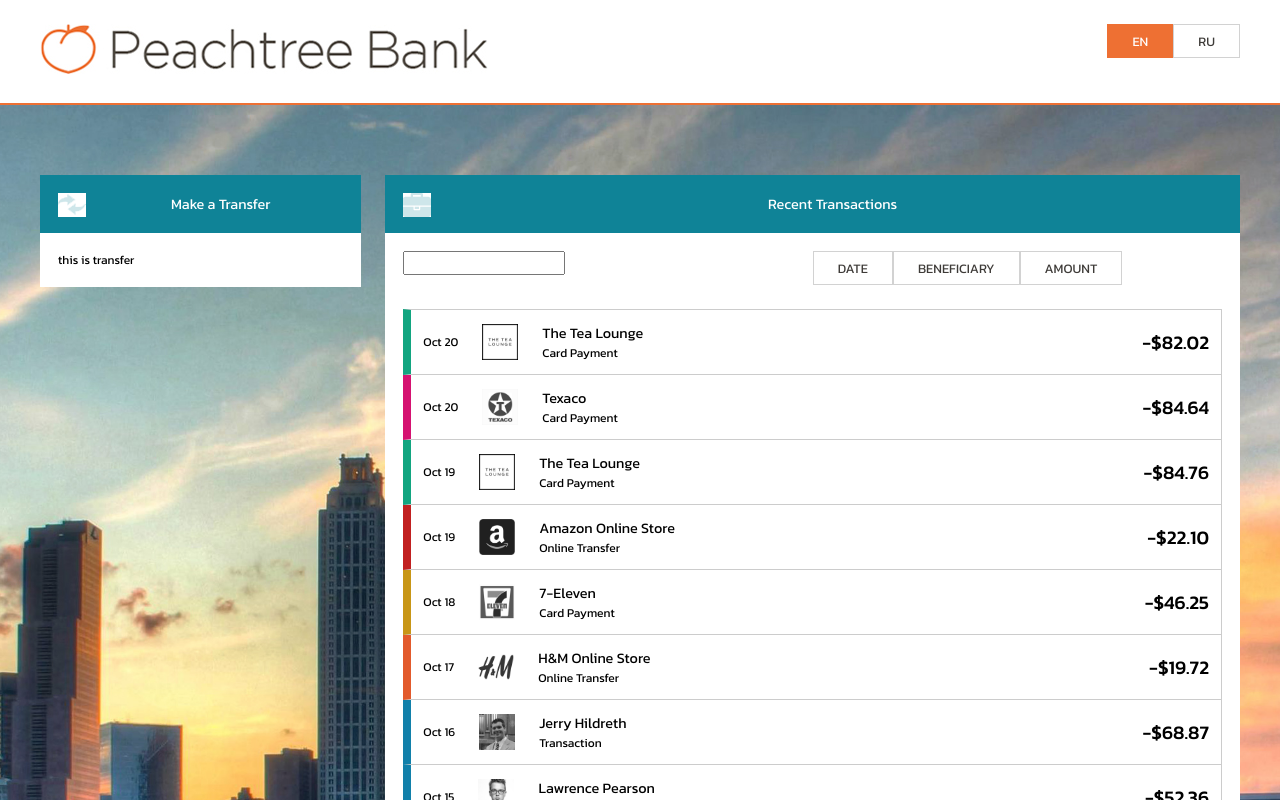
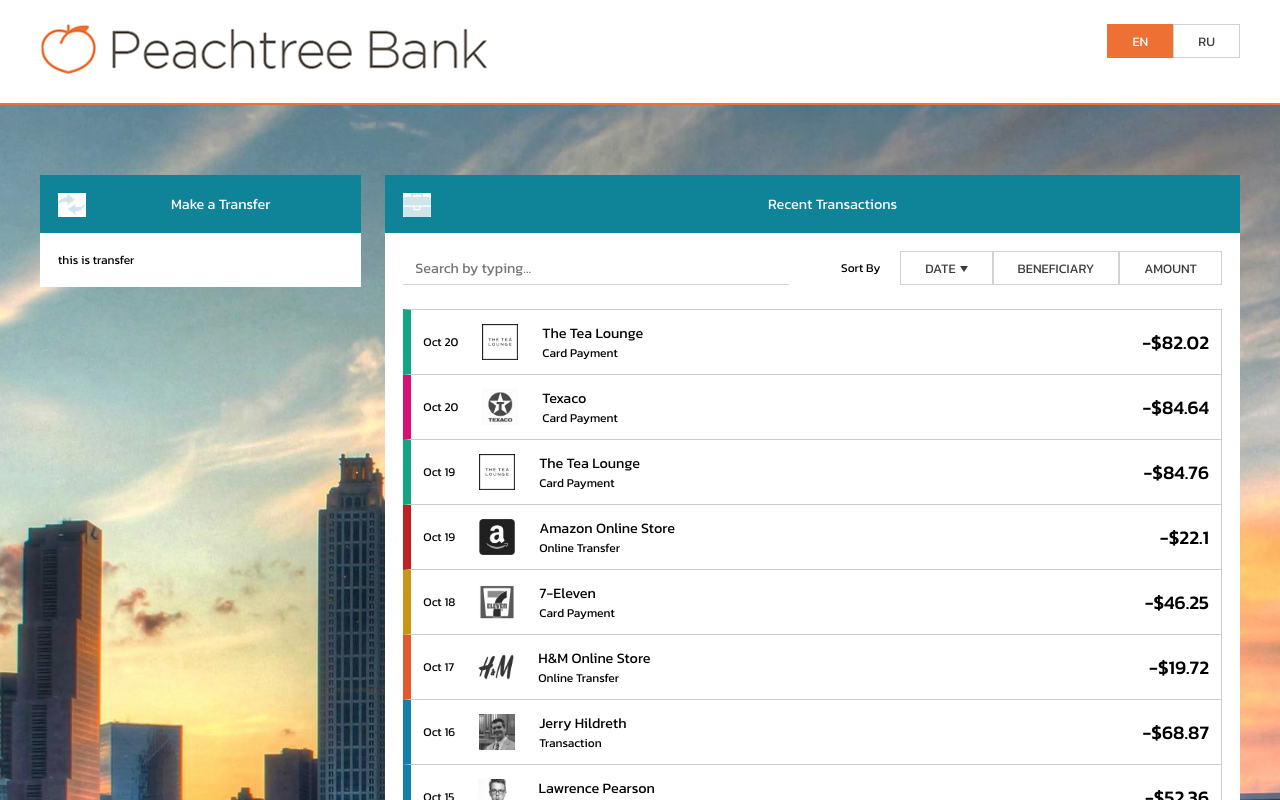
Before and after one commit to aaegorof/test-backbase-transactions, a React (Create React App) app: page / in a window 1280 px wide. Shown: the top 800 px of the page. Built offline with nearby package versions, Linux system fonts and the light colour scheme.

Commit message:
Provide the transaction history sorting is working edited the transactions slice
Took 54 seconds

```diff
--- a/src/components/TransactionHistory/TransactionFilters.tsx
+++ b/src/components/TransactionHistory/TransactionFilters.tsx
@@ -1,44 +1,73 @@
 import React, { useState, MouseEventHandler } from "react";
 import Button from "../Button/Button";
 import { ITransactionItem } from "../TransactionItem/types";
-import {useDispatch} from "react-redux";
-import {sortButtonClicked, filterTextAdded} from "../../slices/transactionsSlice";
+import { useDispatch, useSelector } from "react-redux";
+import {
+  sortButtonClicked,
+  filterTextAdded,
+} from "../../slices/transactionsSlice";
+import Input from "../Input/Input";
+import { RootState } from "../../store";
+import { useTranslation } from "react-i18next";
+import "./style.scss";
 
-type Props = {};
-
-const TransactionFilters: React.FC<Props> = (props) => {
-  const [sortKeys, setSortKeys] = useState<Array<keyof ITransactionItem>>([
+const TransactionFilters: React.FC = () => {
+  const [sortKeys] = useState<Array<keyof ITransactionItem>>([
     "transactionDate",
     "merchant",
     "amount",
   ]);
+
+  const { t } = useTranslation(["transaction"]);
+
   const ButtonText: { [key: string]: string } = {
-    transactionDate: "Date",
-    merchant: "Beneficiary",
-    amount: "Amount",
+    transactionDate: t("Date"),
+    merchant: t("Beneficiary"),
+    amount: t("Amount"),
   };
-  const dispatch = useDispatch()
+  const dispatch = useDispatch();
+  const { filteredText, sortField, sortOrder } = useSelector(
+    (state: RootState) => state.transactions
+  );
 
   const onSortBtnClick = (key: keyof ITransactionItem) => (
     e: MouseEventHandler
   ) => {
-      dispatch(sortButtonClicked(key))
+    dispatch(sortButtonClicked(key));
   };
-  const onInputChange = (e: any) => {
-    console.log(e.target.value)
-    dispatch(filterTextAdded(e.target.value))
-  }
+  const onInputChange = (val: any) => {
+    dispatch(filterTextAdded(val));
+  };
 
   return (
     <div className={"transaction-filters-wrap mg-2-b"}>
       <div className="row">
-        <div className="col-md-9">
-          <input onChange={onInputChange} />
+        <div className="col-md-9 pd-md-2-r">
+          <Input
+            onChange={onInputChange}
+            name={"filterText"}
+            value={filteredText}
+            placeholder={t("Search by typing...")}
+          />
         </div>
-        <div className="col-md-9">
-          {sortKeys.map((key) => (
-            <Button onClick={onSortBtnClick(key)}>{ButtonText[key]}</Button>
-          ))}
+        <div className="col-md-9 row mg-xs-2-t mg-lg-0-t">
+          <div className={"sorter-holder"}>
+            <div className={"sort-by-label"}>{t("Sort By")}</div>
+            <div>
+              {sortKeys.map((key) => (
+                <Button
+                  onClick={onSortBtnClick(key)}
+                  key={key}
+                  label={ButtonText[key]}
+                >
+                  {ButtonText[key]}
+                  {sortField === key && (
+                    <div className={`arrow ${sortOrder}`} />
+                  )}
+                </Button>
+              ))}
+            </div>
+          </div>
         </div>
       </div>
     </div>
--- a/src/components/TransactionHistory/TransactionHistory.tsx
+++ b/src/components/TransactionHistory/TransactionHistory.tsx
@@ -4,14 +4,8 @@
 import { useSelector } from "react-redux";
 import { RootState } from "../../store";
 import TransactionFilters from "./TransactionFilters";
-import {
-  ascend,
-  descend, Dictionary,
-  filter as Rfilter,
-  prop,
-  sort,
-} from "ramda";
-
+import { ascend, descend, filter as Rfilter, prop, sort } from "ramda";
+import { useTranslation } from "react-i18next";
 
 const TransactionHistory: React.FC = () => {
   // @ts-ignore
@@ -22,25 +16,25 @@
     Array<ITransactionItem>
   >([]);
 
+  const { t } = useTranslation();
+
   useEffect(() => {
     // Change the string to number
-    const preparedEntities = entities.map(entity => ({...entity, amount: +entity.amount}))
+    const preparedEntities = entities.map((entity) => ({
+      ...entity,
+      amount: +entity.amount,
+    }));
 
-    const direction = sortOrder === 'desc' ? descend : ascend;
+    const direction = sortOrder === "desc" ? descend : ascend;
     const filterFunc = (item: ITransactionItem) => {
-      return item.merchant.toLowerCase().includes(filteredText.toLowerCase())
-
+      return item.merchant.toLowerCase().includes(filteredText.toLowerCase());
     };
 
-    const sortedArray = sortField ? sort(direction(prop(sortField as string)))(preparedEntities) : entities;
+    const sortedArray = sortField
+      ? sort(direction(prop(sortField as string)))(preparedEntities)
+      : entities;
     // @ts-ignore
     const returnedArray = Rfilter(filterFunc, sortedArray);
-    // if (filteredText) {
-    //   returnedArray = entities.filter((entity) =>
-    //     entity.merchant.toLowerCase().includes(filteredText)
-    //   );
-    // }
-
 
     setSortedAndFilteredList(returnedArray);
   }, [entities, sortField, sortOrder, filteredText]);
@@ -54,6 +48,11 @@
           transaction={transaction}
         />
       ))}
+      {sortedAndFilteredList.length < 1 && (
+        <h2 className={"pd-3-v"}>
+          {t("No results found. Try to change filters.")}
+        </h2>
+      )}
     </div>
   );
 };
--- /dev/null
+++ b/src/components/TransactionHistory/style.scss
@@ -0,0 +1,33 @@
+@import "../../assets/styles/variables";
+
+.sort-by-label {
+  margin-right: 20px;
+}
+.sorter-holder {
+  margin-left: auto;
+  display: flex;
+  align-items: center;
+}
+@media screen and (max-width: $sm) {
+  .sort-by-label {
+    width: 100%;
+  }
+  .sorter-holder {
+    flex-wrap: wrap;
+  }
+}
+.arrow {
+  $size: 6px;
+  border: $size solid transparent;
+  border-left-width: $size * 2 /3;
+  border-right-width: $size * 2/3;
+  margin-left: 4px;
+  &.asc {
+    border-bottom-color: $text-fade;
+    transform: translateY(-2px);
+  }
+  &.desc {
+    border-top-color: $text-fade;
+    transform: translateY($size - 2px);
+  }
+}
--- a/src/components/TransactionItem/TransactionItem.tsx
+++ b/src/components/TransactionItem/TransactionItem.tsx
@@ -1,28 +1,45 @@
-import React, {useState} from 'react'
-import {ITransactionItem} from "./types";
-import {isoToDayFormat} from "../../assets/utils/functions";
-import './transactionItem.scss'
+import React  from "react";
+import { ITransactionItem } from "./types";
+import { isoToDayFormat } from "../../utils/functions";
+import "./transactionItem.scss";
 
 type Props = {
-    transaction: ITransactionItem
-}
+  transaction: ITransactionItem;
+};
 
-const TransactionItem: React.FC<Props> = ({transaction}) => {
-    const {transactionDate, amount, categoryCode, merchant, merchantLogo, transactionType} = transaction
-    const [state, setState] = useState()
-
+const TransactionItem: React.FC<Props> = ({ transaction }) => {
+  const {
+    transactionDate,
+    amount,
+    categoryCode,
+    merchant,
+    merchantLogo,
+    transactionType,
+  } = transaction;
 
   return (
-        <div className={"transaction-item-wrap"} style={{borderLeftColor: categoryCode}}>
+    <div
+      className={"transaction-item-wrap"}
+      style={{ borderLeftColor: categoryCode }}
+    >
       <div className="date">{isoToDayFormat(transactionDate)}</div>
-            <img src={merchantLogo} className={'merchant-logo'} alt={merchant}/>
+      {merchantLogo ? (
+        <img
+          src={merchantLogo}
+          className={"merchant-logo"}
+          title={merchant}
+          alt={merchant}
+        />
+      ) : (
+        <div className={"merchant-logo"} />
+      )}
       <div className="transaction-description">
         <div className="merchant-title">{merchant}</div>
         <div className="transaction-type">{transactionType}</div>
       </div>
       <div className="amount">-${amount}</div>
     </div>
-    )
-}
+  );
+};
 
-export default TransactionItem
+export default TransactionItem;
--- a/src/components/TransactionItem/transactionItem.scss
+++ b/src/components/TransactionItem/transactionItem.scss
@@ -1,3 +1,4 @@
+@import "../../assets/styles/variables";
 .transaction-item-wrap {
   border: 1px solid #ccc;
   border-left-width: 8px;
@@ -10,7 +11,18 @@
     margin: 0 2rem;
     filter: grayscale(1);
   }
-  .merchant-title{
+  div.merchant-logo {
+    background: $grey;
+    &:before {
+      content: "holder";
+      font-size: 9px;
+      transform: rotate(321deg);
+      position: absolute;
+      left: 20%;
+      top: 30%;
+    }
+  }
+  .merchant-title {
     font-size: 1.2em;
   }
   .amount {
--- a/src/slices/transactionsSlice.ts
+++ b/src/slices/transactionsSlice.ts
@@ -1,4 +1,4 @@
-import { createEntityAdapter, createSlice } from "@reduxjs/toolkit";
+import { createSlice } from "@reduxjs/toolkit";
 import { ITransactionItem } from "../components/TransactionItem/types";
 import fakeData from "../mock/transactions.json";
 
@@ -12,8 +12,8 @@
 
 const INITIALSTATE: InitialState = {
   entities: fakeData?.data || [],
-  sortOrder: null,
-  sortField: null,
+  sortOrder: 'desc',
+  sortField: "transactionDate",
   filteredText: "",
 };
 
@@ -26,6 +26,10 @@
     //transactionAdded: (state, action) => state.concat(action.payload),
     filterTextAdded: (state, action) => {
       state.filteredText = action.payload
+    },
+    addTransaction: (state, action) => {
+      const transaction = action.payload
+      state.entities = [...state.entities, transaction]
     },
     sortButtonClicked: (state, action) => {
       const key = action.payload;
@@ -41,5 +45,5 @@
   },
 });
 
-export const { sortButtonClicked, filterTextAdded } = transactionsSlice.actions;
+export const { sortButtonClicked, filterTextAdded, addTransaction } = transactionsSlice.actions;
 export default transactionsSlice.reducer;
```
Also changed, not shown: src/components/TransactionItem/types.ts (+7 -7 lines), src/utils/functions.ts (renamed from src/assets/utils/functions.ts). Lines whose indentation alone changed are shown as unchanged.
